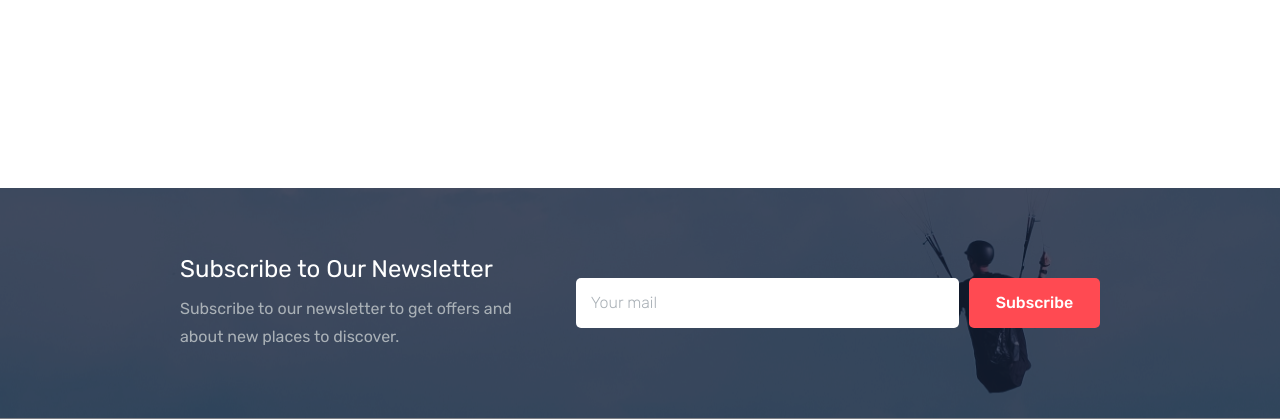
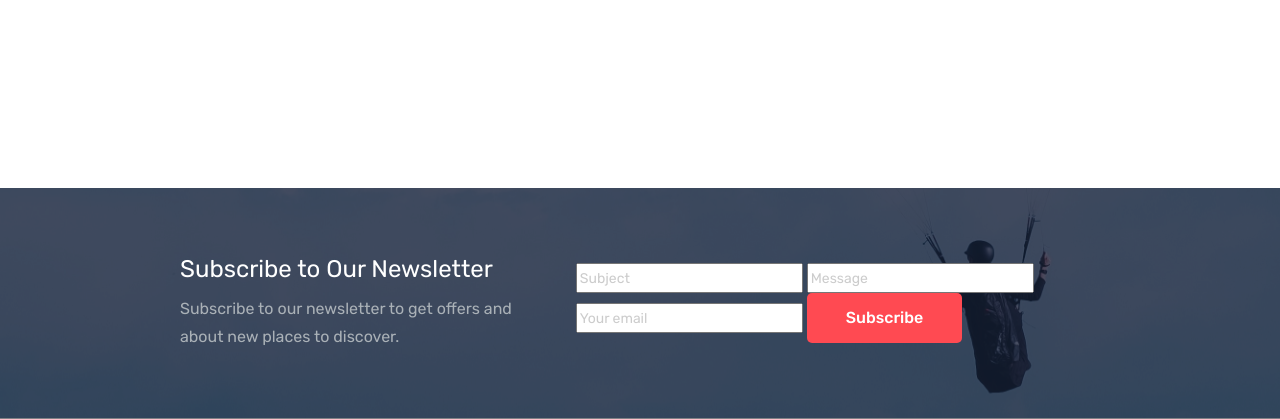
Before and after one commit to TracyOgutu/TravelAgency, a Django app: page / in a window 1280 px wide. Shown: the part 472-891 px from the top of the page. Run offline with Django 3.2, Linux system fonts and the light colour scheme; data that the repository does not hold is empty; some libraries are stand-ins or nearby versions; grey boxes are pictures that could not be loaded.

Commit message:
add send_email view

```diff
--- a/agency/models.py
+++ b/agency/models.py
@@ -76,3 +76,9 @@ class Wishlist(models.Model):
 
     def __str__(self):
         return self.destination
+
+class Subscribe(models.Model):
+    name=models.ForeignKey(User,on_delete=models.CASCADE)
+    email=models.CharField(max_length=1000,null=True)
+    def __str__(self):
+        return self.name
--- a/agency/templates/base2.html
+++ b/agency/templates/base2.html
@@ -250,6 +250,7 @@
 
     {%block bottom%}
 
+
     <!-- newletter_area_start  -->
     <div class="newletter_area overlay">
         <div class="container">
@@ -264,11 +265,17 @@
                             </div>
                         </div>
                         <div class="col-lg-7">
-                            <div class="mail_form">
-                                <div class="row no-gutters">
+                            <!-- <div class="mail_form"> -->
+                                <form class="mail_form" action="{% url 'subscribe' %}" method="post">
+                                {% csrf_token %}
+                                <input type="text" name="subject" placeholder="Subject">
+                                <input type="text" name="message" placeholder="Message">
+                                <input type="email" name="email" placeholder="Your email">
+                                <button class="boxed-btn4 " type="submit">Subscribe</button>
+                                <!-- <div class="row no-gutters">
                                     <div class="col-lg-9 col-md-8">
                                         <div class="newsletter_field">
-                                            <input type="email" placeholder="Your mail">
+                                            <input type="email" name="email" placeholder="Your email">
                                         </div>
                                     </div>
                                     <div class="col-lg-3 col-md-4">
@@ -276,8 +283,9 @@
                                             <button class="boxed-btn4 " type="submit">Subscribe</button>
                                         </div>
                                     </div>
-                                </div>
-                            </div>
+                                </div> -->
+                                </form>
+                            <!-- </div> -->
                         </div>
                     </div>
                 </div>
--- a/agency/templates/contact.html
+++ b/agency/templates/contact.html
@@ -42,8 +42,9 @@
                 <h2 class="contact-title">Get in Touch</h2>
             </div>
             <div class="col-lg-8">
-                <form class="form-contact contact_form" action="contact_process.php" method="post" id="contactForm"
+                <form class="form-contact contact_form" action="#" method="post" id="contactForm"
                     novalidate="novalidate">
+
                     <div class="row">
                         <div class="col-12">
                             <div class="form-group">
--- a/agency/urls.py
+++ b/agency/urls.py
@@ -17,6 +17,8 @@ urlpatterns=[
     path('wishlist/',views.displaywishlist,name='displaywishlist'),
     url(r'addtowishlist/(\d+)',views.addtowishlist,name='addtowishlist'),
     url(r'deletefromwishlist/(\d+)',views.deletefromwishlist,name='deletefromwishlist'),
+    url(r'^subscribe/$',views.send_email, name="subscribe"),
+
 
 
 
--- a/agency/views.py
+++ b/agency/views.py
@@ -1,13 +1,19 @@
 from django.shortcuts import render,redirect
-from .models import Destination,Country,Profile,Reviews,Wishlist
+from .models import Destination,Country,Profile,Reviews,Wishlist,Subscribe
 from django.db.models import Count
 from django.http import Http404
-from django.core.exceptions import ObjectDoesNotExist
+from django.core.exceptions import ObjectDoesNotExist,ValidationError
 from django.contrib.auth.decorators import login_required
 from django.contrib.auth import logout
 from .forms import NewProfileForm,NewReviewForm
 from django.contrib import messages
 from getmac import get_mac_address as gma
+from django.contrib.auth.models import User
+import requests
+from django.core.mail.message import BadHeaderError
+from django.core.validators import validate_email
+from django.http import HttpResponse
+from django.core.mail import send_mail
 
 # Create your views here.
 def welcome(request):
@@ -104,7 +110,7 @@ def make_review(request):
     else:
         form = NewReviewForm()
     return render(request, 'make_review.html', {"form": form})
-
+@login_required(login_url='/accounts/login/')
 def displaywishlist(request):
     try:
         wishlist_items=Wishlist.objects.filter(user_mac=gma())
@@ -113,7 +119,7 @@ def displaywishlist(request):
 
     return render(request,'wishlist.html',{"wishitems":wishlist_items})
 
-
+@login_required(login_url='/accounts/login/')
 def addtowishlist(request,id):
     dest=Destination.objects.get(id=id)
     try:
@@ -126,7 +132,7 @@ def addtowishlist(request,id):
         new_wishlist.save()
         messages.info(request,"The destination has been added to your wishlist")
         return redirect('displaywishlist')
-
+@login_required(login_url='/accounts/login/')
 def deletefromwishlist(request,id):
     try:
         dest_del=Wishlist.objects.get(user_mac=gma(),destination=id)
@@ -136,3 +142,47 @@ def deletefromwishlist(request,id):
         return redirect('displaywishlist')
     except ObjectDoesNotExist:
         raise Http404()
+
+# @login_required(login_url='/accounts/login/')
+# def subscribe(request):
+#     if request.user.is_authenticated:
+#         if request.method=="POST":
+#             useremail=request.POST.get("email")
+#             print('........................USER---EMAIL........................')
+#             print(useremail)
+#             try:
+#                 validate_email( useremail )
+#                 name=request.user
+#                 print('........................NAME --- SUBSCRIBER........................')
+#                 print(name)
+#                 subscribe_email(name,useremail)
+#                 new_subscriber=Subscribe(name=request.user,email=useremail)
+#                 new_subscriber.save()
+#                 messages.info(request, 'Successfully subscribed to Travel Agency! Please check your email')
+#                 return redirect('welcome')
+#             except ValidationError:
+#                 return False
+#             # except:
+#             #     messages.info(request,'Please enter a valid email address.')
+#             #     return redirect('welcome')
+#         else:
+#             messages.info(request,'Please try again. Something went wrong.')
+#             return redirect('welcome')
+#     else:
+#         return redirect('welcome')
+
+@login_required(login_url='/accounts/login/')
+def send_email(request):
+    subject = request.POST.get('subject', '')
+    message = request.POST.get('message', '')
+    from_email = request.POST.get('email', '')
+    if subject and message and from_email:
+        try:
+            send_mail(subject, message, from_email, ['beastmater064@gmail.com'])
+        except BadHeaderError:
+            return HttpResponse('Invalid header found.')
+        return redirect('welcome')
+    else:
+        # In reality we'd use a form class
+        # to get proper validation errors.
+        return HttpResponse('Make sure all fields are entered and valid.')
```
Also changed, not shown: agency/email.py (added, +33 -0 lines), agency/templates/email.html (added, +13 -0 lines), agency/templates/send_mail.html (added, +13 -0 lines), requirements.txt (+8 -1 lines), travel/settings.py (+7 -0 lines), agency/migrations/0007_subscribe.py (added).
